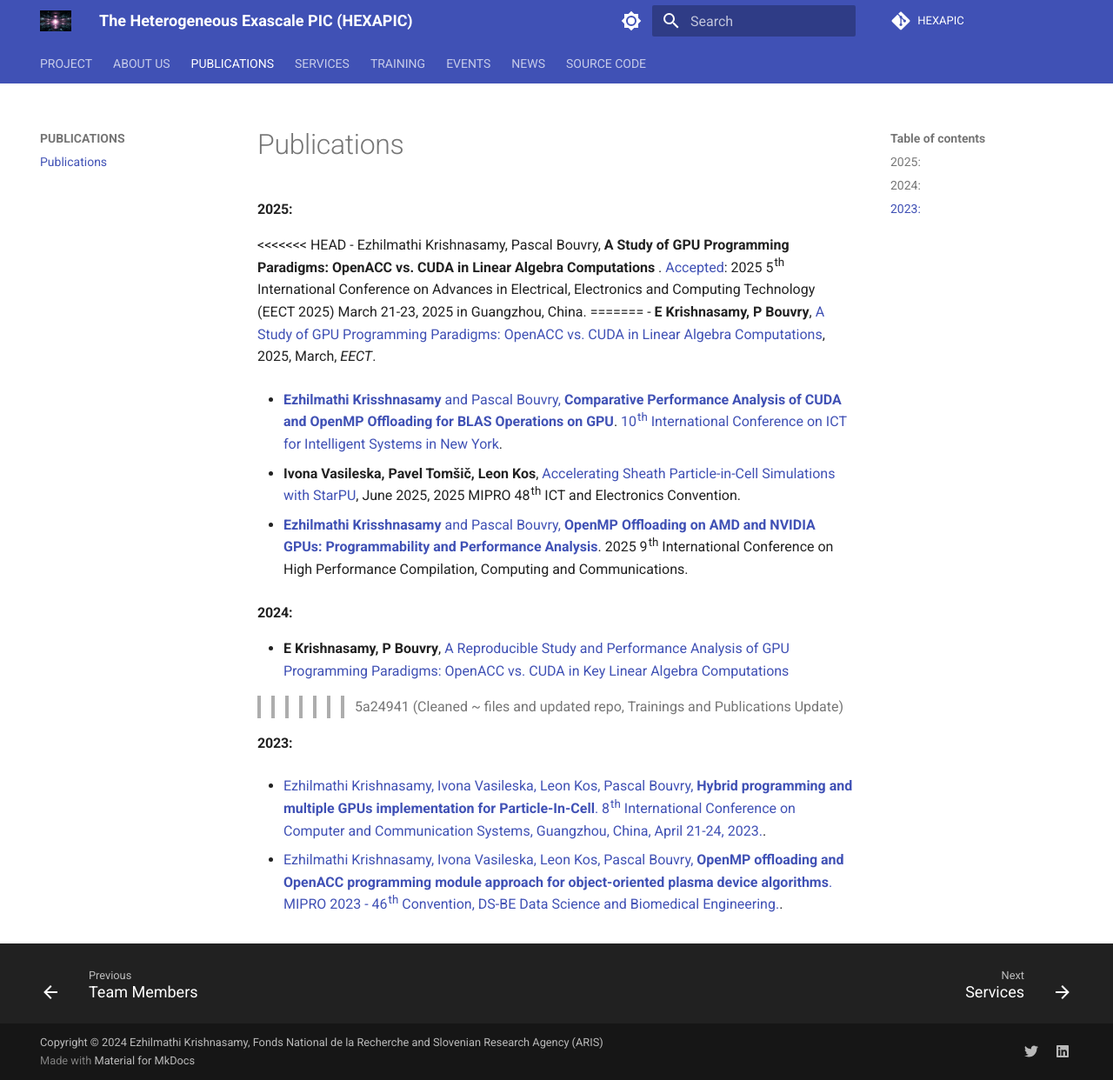
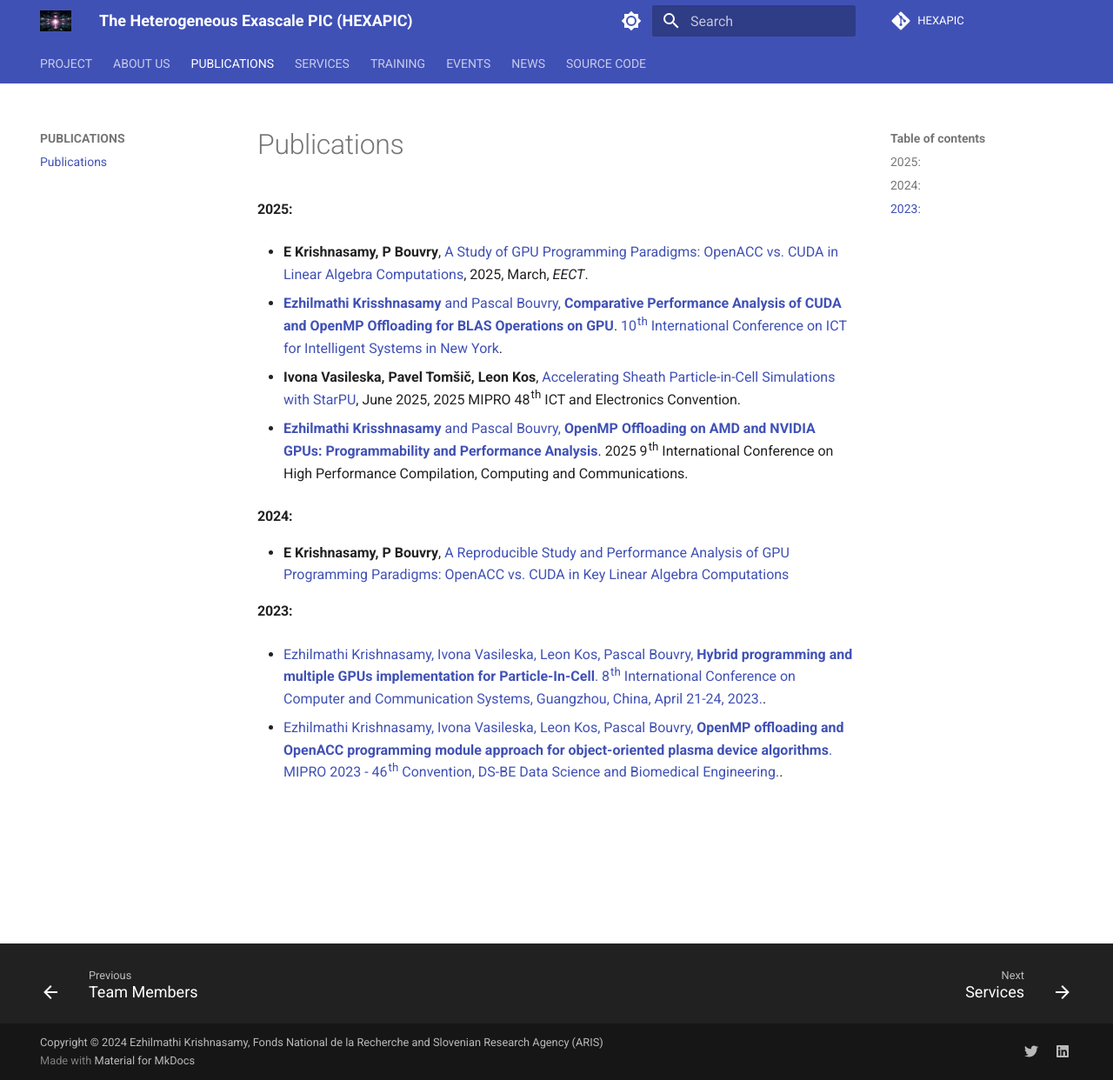
Before and after one commit to HEXAPIC/project-website, an MkDocs documentation site: the page built from docs/Publications/publications.md, in a window 1280 px wide and 1242 px high. Shown: the whole window at 87% size. Built offline with MkDocs 1.6.1 and Material for MkDocs 9.7.7, drawn with Linux system fonts in a browser that asks for light colours; comment, search, counter and statistics services are not loaded; the version menu is left out.

Commit message:
publication updated
Signed-off-by: “ezhilmathik” <“ezhilmathi.krishnasamy@gmail.com”>

```diff
--- a/docs/Publications/publications.md
+++ b/docs/Publications/publications.md
@@ -1,8 +1,5 @@
 #### 2025:
 
-<<<<<<< HEAD
- - Ezhilmathi Krishnasamy, Pascal Bouvry, __A Study of GPU Programming Paradigms: OpenACC vs. CUDA in Linear Algebra Computations__ . [Accepted](https://drive.google.com/file/d/1Ieu2zw1DW_wqBQhWJroPXYoyM9PA0zjT/view?usp=sharing): 2025 5th International Conference on Advances in Electrical, Electronics and Computing Technology (EECT 2025) March 21-23, 2025 in Guangzhou, China.
-=======
 - **E Krishnasamy, P Bouvry**, [A Study of GPU Programming Paradigms: OpenACC vs. CUDA in Linear Algebra Computations](https://doi.org/10.1109/EECT64505.2025.10966957), 2025, March, *EECT*.
 
  - [__Ezhilmathi Krisshnasamy__ and Pascal Bouvry, __Comparative Performance Analysis of CUDA and OpenMP Offloading for BLAS Operations on GPU__](https://drive.google.com/file/d/1l0AU02p1mkJeDXR_xcMtxNkKoxrBZrPz/view?usp=sharing). [10th International Conference on ICT for Intelligent Systems in New York](https://10thictisusa.sched.com/artist/ezhilmathi_krishnasamy.289k86cq).
@@ -16,7 +13,6 @@
 
 - **E Krishnasamy, P Bouvry**, [A Reproducible Study and Performance Analysis of GPU Programming Paradigms: OpenACC vs. CUDA in Key Linear Algebra Computations](https://www.researchgate.net/publication/387203436_A_Reproducible_Study_and_Performance_Analysis_of_GPU_Programming_Paradigms_OpenACC_vs_CUDA_in_Key_Linear_Algebra_Computations)
 
->>>>>>> 5a24941 (Cleaned ~ files and updated repo, Trainings and Publications Update)
 
 #### 2023:
 
```
Also changed, not shown: 1 other file.
